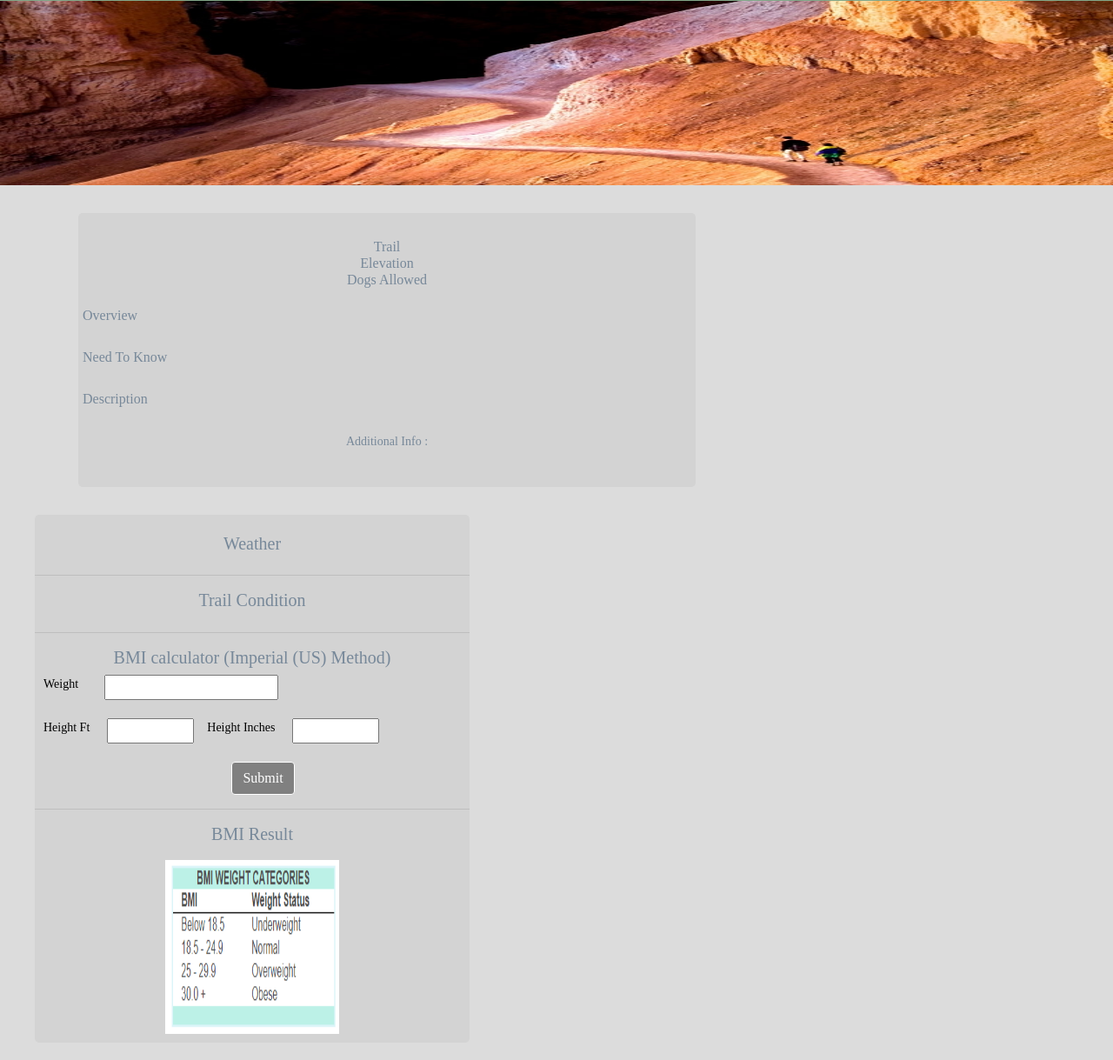
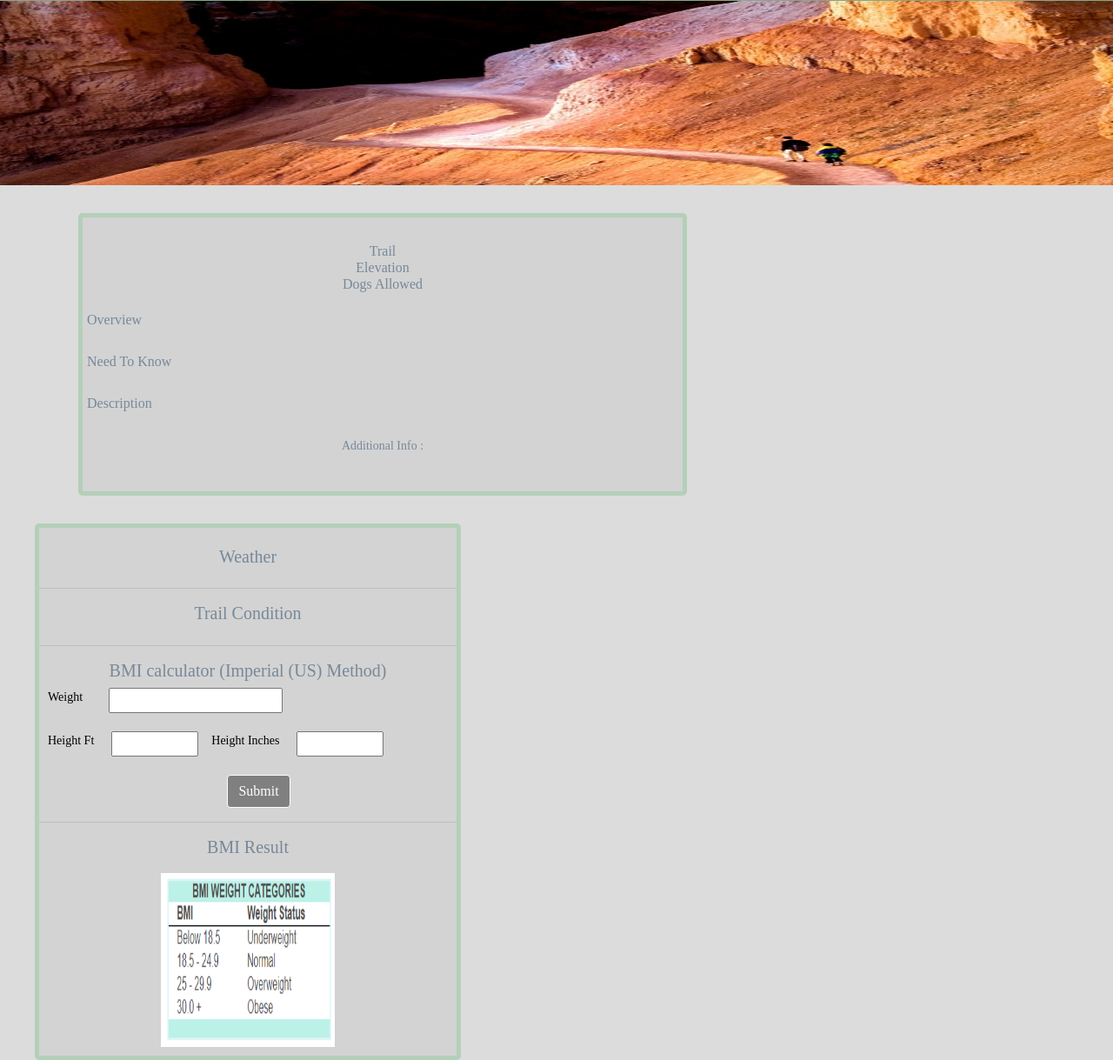
Before and after one commit to mmpandit/finalProject1, a plain HTML site: page trailSingle.html in a window 1280 px wide. Shown: the part 164-1383 px from the top of the page at 87% size. Drawn offline with nearby package versions, Linux system fonts and the light colour scheme; no server answers.

Commit message:
added border

```diff
--- a/assets/css/style_trail.css
+++ b/assets/css/style_trail.css
@@ -4,23 +4,23 @@
 }
 
 #jumbotron2{
-width: 710px;
+width: 700px;
 /* height: 500px; */
 padding: 0 0;
 /* margin: 100px 10px 100px 100px;      */
 margin-left: 90px;
 background-color:lightgrey;
-/* border:solid 5px rgb(180, 207, 185); */
+border:solid 5px rgb(180, 207, 185);
 }
 
 #jumbotron3{
-width: 500px;
+width: 490px;
 /* height: 500px; */
 padding: 0 0;
 /* margin: 100px 100px 100px 10px; */
 margin-left: 40px;
 background-color:lightgrey;
-/* border:solid 5px rgb(180, 207, 185); */
+border:solid 5px rgb(180, 207, 185);
 }
 
 #trailSingleContainer {
```
